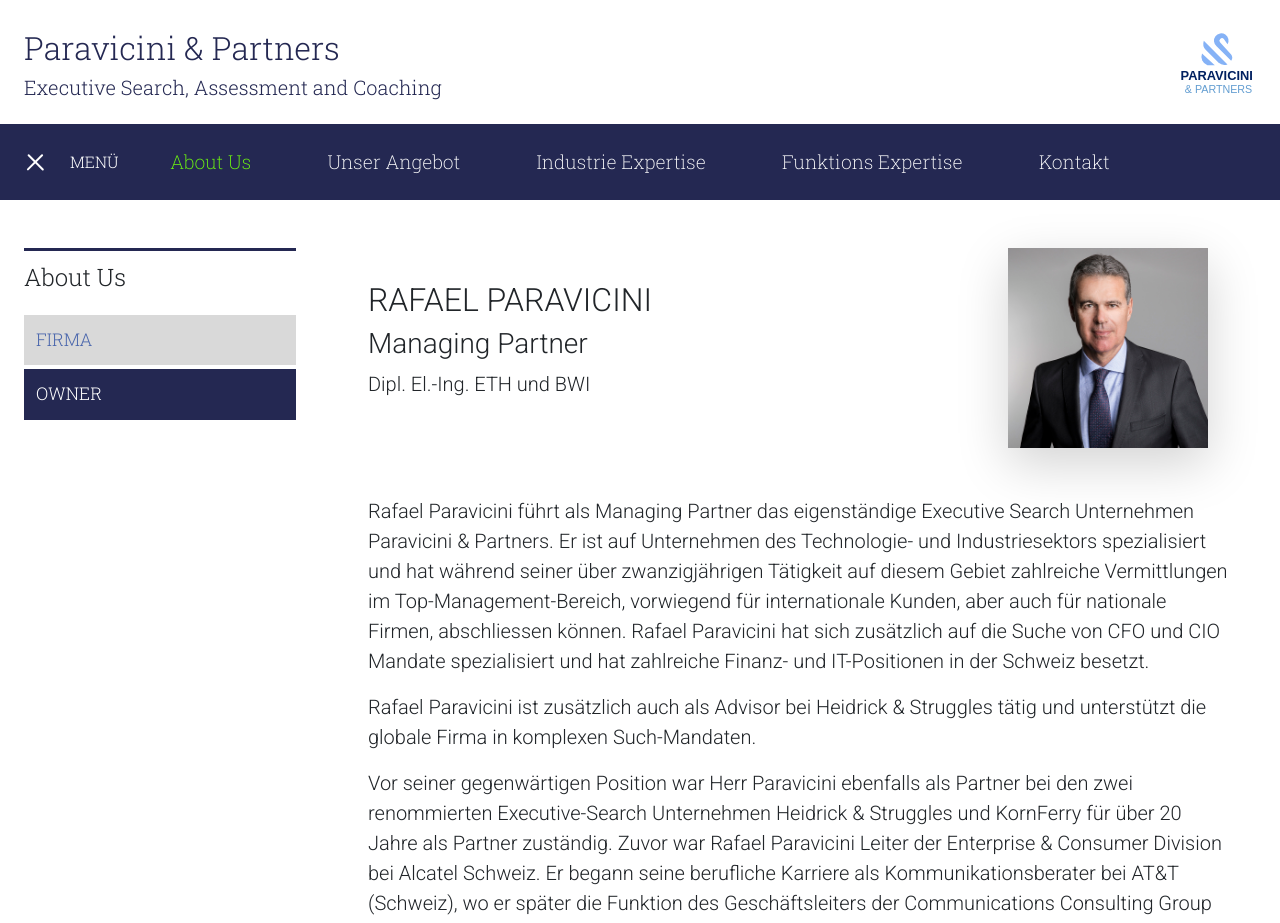
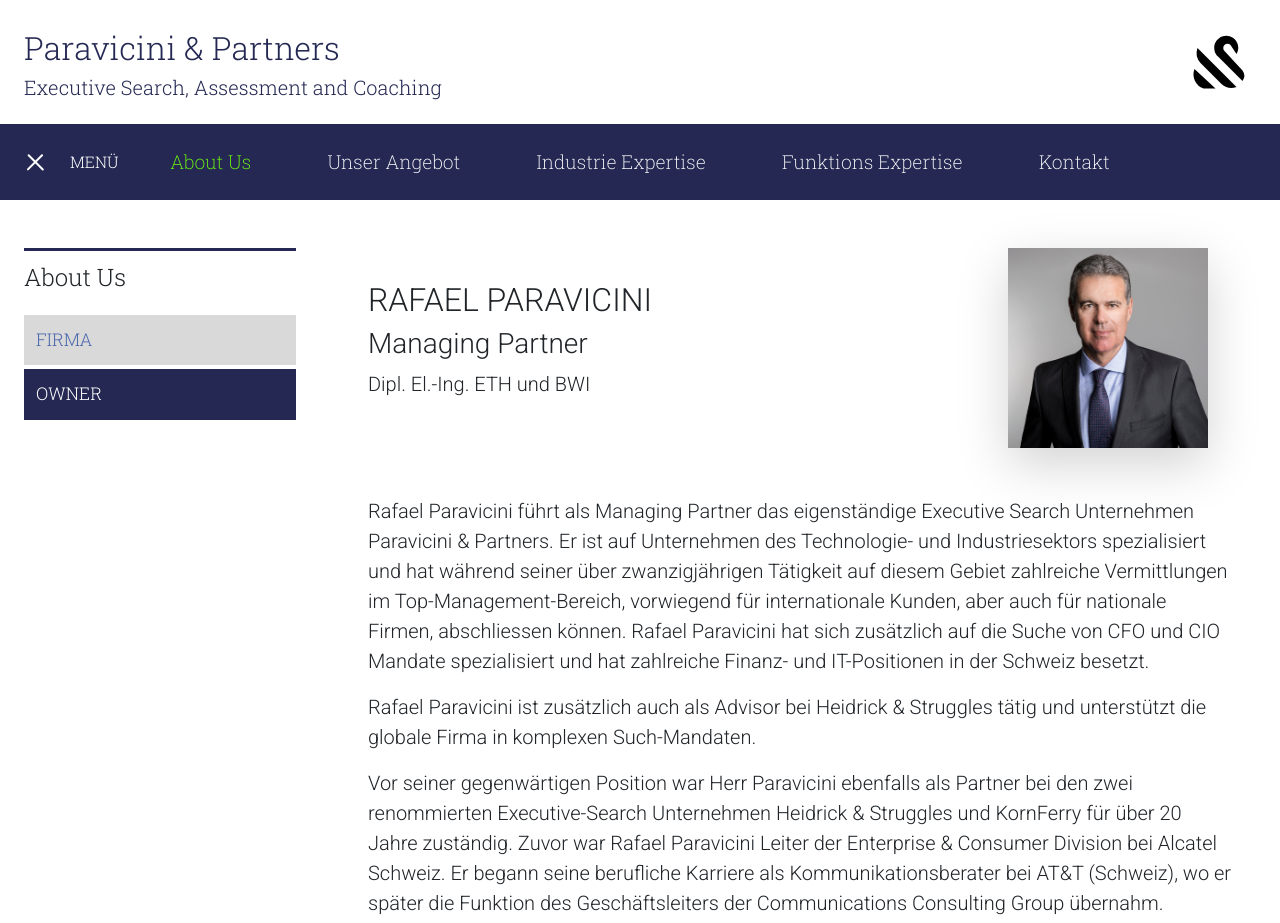
Before and after one commit to jorgeparavicini/paravicini_and_partners, an Angular app: page /about_us/owner in a window 1280 px wide. Shown: the top 923 px of the page. Built offline with nearby package versions, Linux system fonts and the light colour scheme.

Commit message:
Fix spelling mistake in about us page

```diff
--- a/package.json
+++ b/package.json
@@ -1,6 +1,6 @@
 {
   "name": "paravicini-and-partners",
-  "version": "0.0.1",
+  "version": "1.0.0",
   "scripts": {
     "ng": "nx",
     "start": "ng serve",
--- a/src/app/containers/about_us/owner/owner.component.html
+++ b/src/app/containers/about_us/owner/owner.component.html
@@ -36,7 +36,7 @@
 <p class="fs-5">
   Vor seiner gegenwärtigen Position war Herr Paravicini ebenfalls als Partner
   bei den zwei renommierten Executive-Search Unternehmen Heidrick & Struggles
-  und KornFerry für über 20 Jahre als Partner zuständig. Zuvor war Rafael
+  und KornFerry für über 20 Jahre zuständig. Zuvor war Rafael
   Paravicini Leiter der Enterprise & Consumer Division bei Alcatel Schweiz. Er
   begann seine berufliche Karriere als Kommunikationsberater bei AT&T (Schweiz),
   wo er später die Funktion des Geschäftsleiters der Communications Consulting
```
Also changed, not shown: src/assets/img/logo.png (added), src/assets/img/logo.svg.
